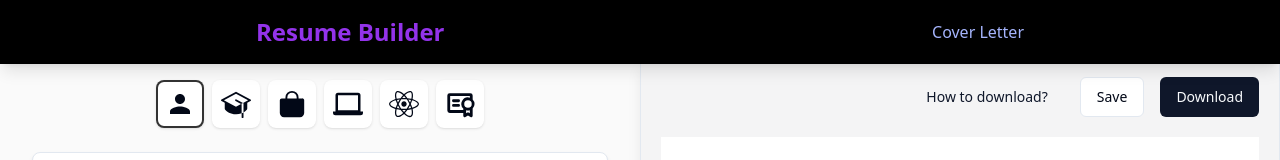
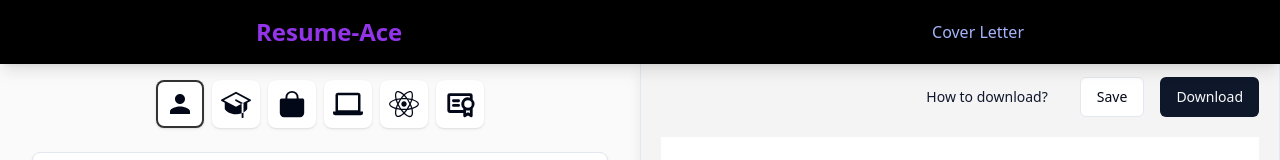
Before and after one commit to priyankasoni930/ResumeAce, a React (Vite) app: page /create in a window 1280 px wide. Shown: the top 160 px of the page. Built offline with nearby package versions, Linux system fonts and the light colour scheme.

Commit message:
Update Navbar.jsx

```diff
--- a/src/components/Navbar.jsx
+++ b/src/components/Navbar.jsx
@@ -24,7 +24,7 @@
     <nav className="fixed top-0 bg-black left-0 right-0 z-50 w-full text-gray-800 h-16 shadow-lg">
       <div className="h-full flex  items-center justify-between w-[60%] mx-auto">
         <Link to="/" className="text-2xl font-bold text-purple-600">
-          Resume Builder
+          Resume-Ace
         </Link>
         <div className="flex items-center space-x-6">
           <div className="relative" ref={dropdownRef}>
```
